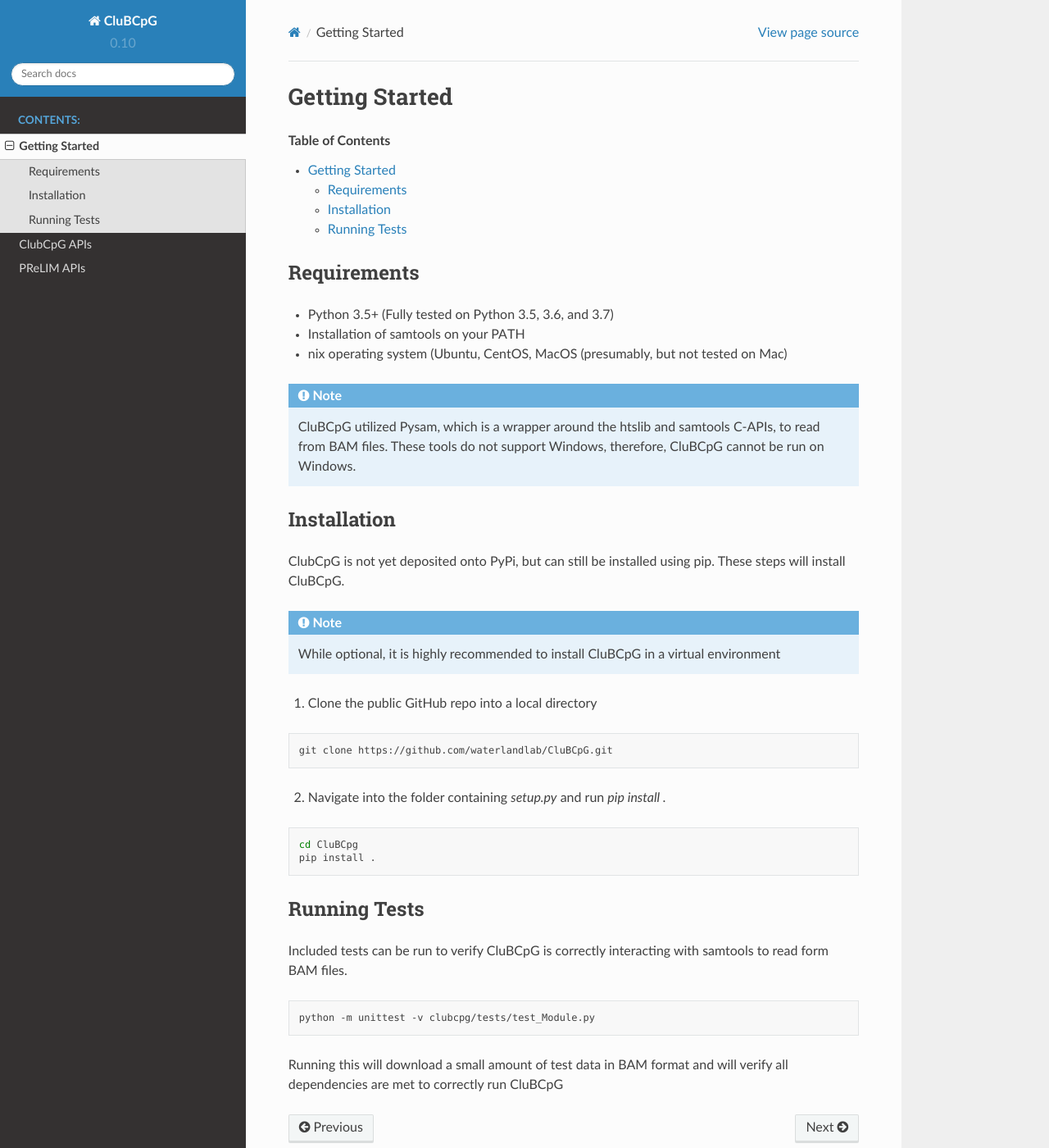
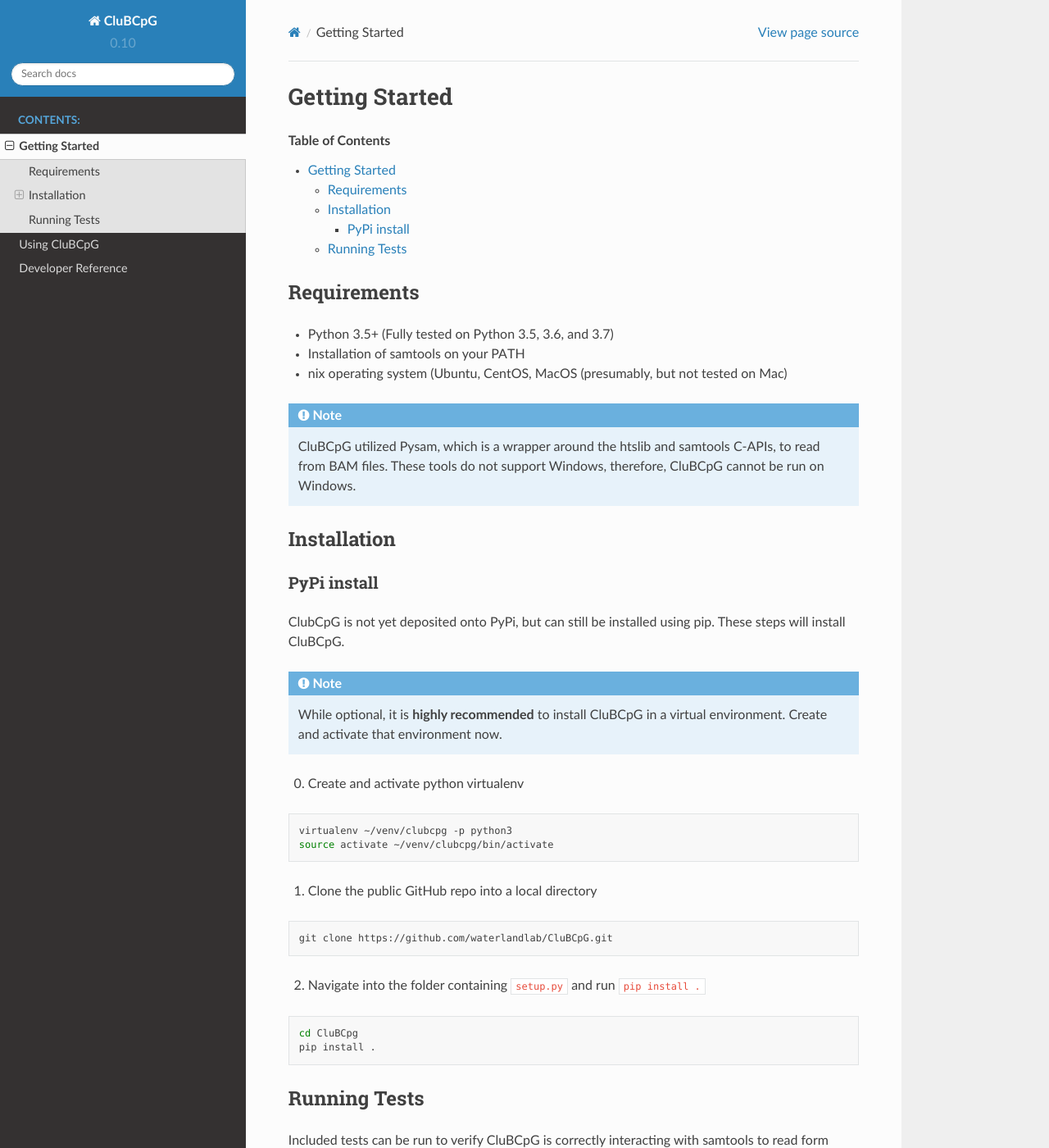
Before and after one commit to waterlandlab/CluBCpG, a Sphinx documentation site: the page built from docs/source/intro.rst, in a window 1280 px wide and 1400 px high. Shown: the whole window at 82% size. Built offline with Sphinx 7.4.7 and the Read the Docs theme 2.0.0, drawn with Linux system fonts in a browser that asks for light colours.

```diff
--- a/docs/source/API_reference.rst
+++ b/docs/source/API_reference.rst
@@ -1,5 +1,8 @@
+Developer Reference
+====================
+
 ClubCpG APIs
-=============
+-------------
 
 .. automodule:: clubcpg.ParseBam
    :members:
@@ -22,7 +25,7 @@ ClubCpG APIs
 
 
 PReLIM APIs
-===========
+------------
 .. automodule:: clubcpg_prelim.PReLIM
    :members:
    :special-members: __init__
--- a/docs/source/conf.py
+++ b/docs/source/conf.py
@@ -60,6 +60,7 @@ exclude_patterns = []
 #
 html_theme = 'sphinx_rtd_theme'
 
+
 # Add any paths that contain custom static files (such as style sheets) here,
 # relative to this directory. They are copied after the builtin static files,
 # so a file named "default.css" will overwrite the builtin "default.css".
--- a/docs/source/index.rst
+++ b/docs/source/index.rst
@@ -7,19 +7,20 @@
 CluBCpG: Cluster-Based analysis of CpG methylation
 ===================================================
 
+
 What is CluBCpG?
 ===================================
 CluBCpG is a software package built to analyze whole genome bisulfite sequencing (WGBS) data.
 This toolkit will divide each chromosome into small user-defined intervals, extract all WGBS reads within those intervals,
 cluster them based on identity, and write a final report to the use containing all identified CpG methylation patterns.
 
-CluBCpG supports both paired-end and single-end data and any read-length. However read lengths of at least
+CluBCpG supports both paired-end and single-end data and any read-length. However, a read length of at least
 100 base-pairs is recommended
 
 CluBCpG is written 100% in Python.
 
 CluBCpG was created to be primarily utilized as command line based tools, but it does provide a few APIs which may be
-useful on their own for researchers.
+useful on their own for researchers. Those APIs are documented in :ref: `API_reference.rst`
 
 
 .. toctree::
--- a/docs/source/intro.rst
+++ b/docs/source/intro.rst
@@ -19,10 +19,21 @@ Requirements
 Installation
 =============
 
+PyPi install
+-------------
+
 ClubCpG is not yet deposited onto PyPi, but can still be installed using pip. These steps will install CluBCpG.
 
 .. NOTE::
-    While optional, it is highly recommended to install CluBCpG in a virtual environment
+    While optional, it is **highly recommended** to install CluBCpG in a virtual environment.
+    Create and activate that environment now.
+
+0. Create and activate python virtualenv
+
+.. code-block:: bash
+
+    virtualenv ~/venv/clubcpg -p python3
+    source activate ~/venv/clubcpg/bin/activate
 
 1. Clone the public GitHub repo into a local directory
 
@@ -30,7 +41,7 @@ ClubCpG is not yet deposited onto PyPi, but can still be installed using pip. Th
 
     git clone https://github.com/waterlandlab/CluBCpG.git
 
-2. Navigate into the folder containing `setup.py` and run `pip install .`
+2. Navigate into the folder containing ``setup.py`` and run ``pip install .``
 
 .. code-block:: bash
 
```
Also changed, not shown: other parts of docs/source/index.rst (+1 -0 lines), docs/source/usage.rst (added, +28 -0 lines), setup.py (+7 -6 lines).
